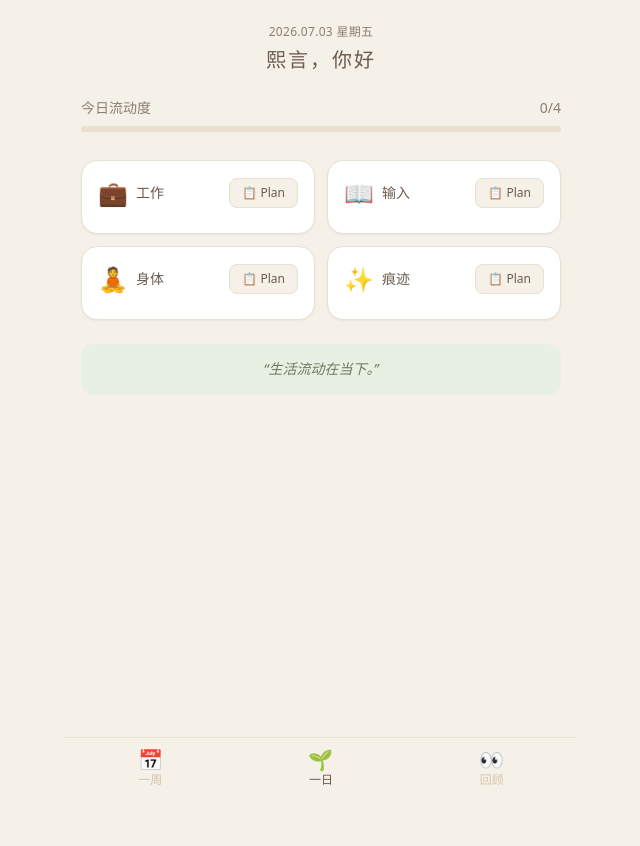
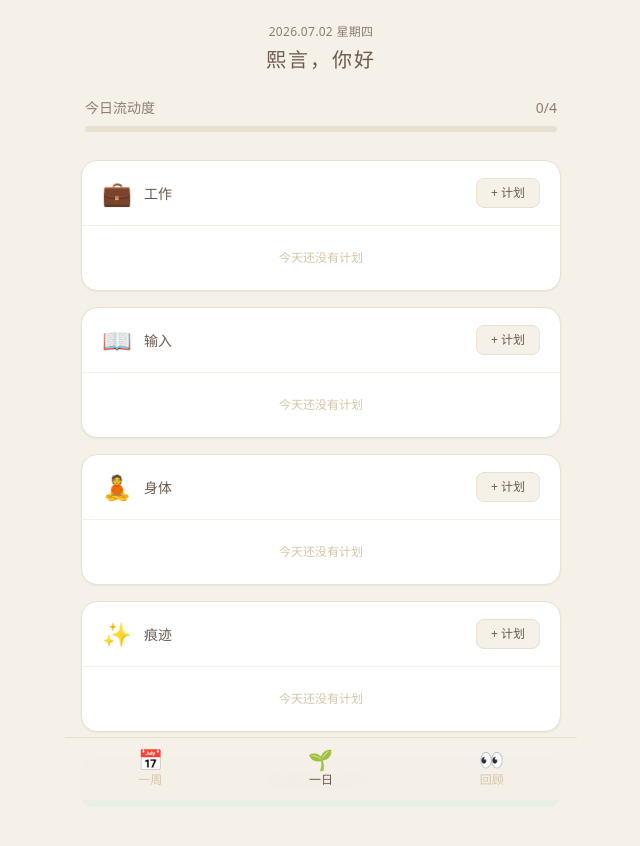
Before and after one commit to ifnotnowthenwhen/rizi-app, a React (Vite) app: page / in a window 1280 px wide. Shown: the top 846 px of the page, without its empty margins (319-959 px from the left). Before the commit the page ends 800 px from the top, so only its background shows below. Built offline with nearby package versions, Linux system fonts and the light colour scheme.

Commit message:
redesign: full-width module cards with plan list UI; fix: day reset at 5PM Beijing time

```diff
--- a/src/pages/HomePage.tsx
+++ b/src/pages/HomePage.tsx
@@ -8,24 +8,20 @@ import JobModal from '../components/JobModal'
 import InputModal from '../components/InputModal'
 import BodyModal from '../components/BodyModal'
 import TraceModal from '../components/TraceModal'
-import type { ModuleType, JobPlan, InputPlan, BodyPlan, TracePlan } from '../types'
+import type { ModuleType } from '../types'
 
-const MODULES: { key: ModuleType; icon: string; label: string }[] = [
-  { key: 'job', icon: '💼', label: '工作' },
-  { key: 'input', icon: '📖', label: '输入' },
-  { key: 'body', icon: '🧘', label: '身体' },
-  { key: 'trace', icon: '✨', label: '痕迹' },
+const MODULES: { key: ModuleType; icon: string; label: string; color: string }[] = [
+  { key: 'job', icon: '💼', label: '工作', color: 'border-l-sage' },
+  { key: 'input', icon: '📖', label: '输入', color: 'border-l-blue-300' },
+  { key: 'body', icon: '🧘', label: '身体', color: 'border-l-amber-300' },
+  { key: 'trace', icon: '✨', label: '痕迹', color: 'border-l-purple-300' },
 ]
 
-function getPlanLabel(key: ModuleType, plan: JobPlan | InputPlan | BodyPlan | TracePlan): string {
-  if (plan.type === 'custom') return plan.customText || '干点别的'
-  const labels: Record<string, Record<string, string>> = {
+const PLAN_LABELS: Record<string, Record<string, string>> = {
   job: { collect: '收藏 5 个岗位', submit: '投递 5 份简历', resume: '修改简历', portfolio: '修改作品集' },
   input: { read: '阅读', study: '学习', course: '看课程', case: '看案例' },
   body: { walk: '散步', bike: '骑车', exercise: '健身操' },
   trace: { diary: '日记', write: '写作', chore: '做家务' },
-  }
-  return labels[key]?.[plan.type] || plan.type
 }
 
 export default function HomePage() {
@@ -37,12 +33,43 @@ export default function HomePage() {
 
   const handleModuleComplete = (module: ModuleType) => {
     updateData(d => {
-      const record = d.records.find(r => r.date === getTodayStr())
+      const record = d.records.find((r: any) => r.date === getTodayStr())
       if (record) {
         record.modules[module].completed = true
       }
     })
     setJustCompleted(module)
+  }
+
+  const handleItemDone = (module: ModuleType, planType: string) => {
+    const plan = todayRecord.modules[module].plans.find(p => p.type === planType)
+    updateData(d => {
+      const record = d.records.find((r: any) => r.date === getTodayStr())
+      if (!record) return
+      // Add to dones
+      record.modules[module].dones.push({
+        type: planType as any,
+        ...(plan?.customText ? { customText: plan.customText } : {}),
+        timestamp: new Date().toISOString(),
+      })
+      // Check if module should be completed
+      if (record.modules[module].dones.length > 0) {
+        record.modules[module].completed = true
+      }
+    })
+    setJustCompleted(module)
+  }
+
+  const getPlanLabel = (module: ModuleType, type: string, customText?: string) => {
+    if (type === 'custom') return customText || '干点别的'
+    return PLAN_LABELS[module]?.[type] || type
+  }
+
+  const getModuleProgress = (module: ModuleType) => {
+    const m = todayRecord.modules[module]
+    const doneCount = m.dones.length
+    const planCount = m.plans.length
+    return `${doneCount}/${planCount}`
   }
 
   return (
@@ -54,53 +81,80 @@ export default function HomePage() {
       </div>
 
       {/* 进度条 */}
-      <div className="mb-7">
-        <ProgressBar
-          current={completedCount}
-          total={4}
-          label="今日流动度"
-        />
+      <div className="mb-7 px-1">
+        <ProgressBar current={completedCount} total={4} label="今日流动度" />
       </div>
 
-      {/* 四个模块 + 计划项 */}
-      <div className="grid grid-cols-2 gap-3">
+      {/* 模块列表 */}
+      <div className="flex flex-col gap-4">
         {MODULES.map(m => {
           const moduleData = todayRecord.modules[m.key]
           const hasPlans = moduleData.plans.length > 0
-          const plannedLabels = moduleData.plans.map(p => getPlanLabel(m.key, p as any))
+          const allDone = hasPlans && moduleData.plans.every(p =>
+            moduleData.dones.some(d => d.type === p.type)
+          )
 
           return (
-            <div key={m.key} className="bg-white rounded-2xl p-4 border border-warm-gray shadow-sm">
-              <div className="flex items-center justify-between mb-2">
-                <div className="flex items-center gap-2">
+            <div
+              key={m.key}
+              className={`bg-white rounded-2xl border border-warm-gray shadow-sm overflow-hidden transition-all duration-300 ${
+                allDone ? 'opacity-50' : ''
+              }`}
+            >
+              {/* 头部 */}
+              <div className="flex items-center justify-between px-5 py-4 border-b border-cream">
+                <div className="flex items-center gap-3">
                   <span className="text-2xl">{m.icon}</span>
-                  <span className={`text-sm font-medium ${moduleData.completed ? 'text-deep-brown' : 'text-caramel'}`}>
-                    {m.label}
+                  <div>
+                    <span className="text-sm font-medium text-caramel">{m.label}</span>
+                    {hasPlans && (
+                      <span className="text-xs text-deep-brown ml-2">
+                        {getModuleProgress(m.key)}
                       </span>
-                </div>
-                <div className="flex gap-1.5">
-                  <button onClick={() => setActiveModal({ type: m.key, mode: 'plan' })}
-                    className="text-xs px-3 py-1.5 rounded-lg bg-cream text-caramel border border-warm-gray hover:bg-warm-gray transition-colors">
-                    📋 Plan
-                  </button>
-                  {hasPlans && (
-                    <button onClick={() => setActiveModal({ type: m.key, mode: 'done' })}
-                      className="text-xs px-3 py-1.5 rounded-lg bg-sage-light text-sage-dark border border-sage/30 hover:bg-sage hover:text-white transition-colors">
-                      ✅ Done
-                    </button>
                     )}
                   </div>
                 </div>
-              {moduleData.completed && <div className="text-xs text-sage mb-1">已完成</div>}
-              {hasPlans && (
-                <div className="flex gap-1.5 flex-wrap mt-1">
-                  {plannedLabels.map((label, i) => (
-                    <span key={i} className="text-xs bg-cream text-deep-brown rounded-lg px-2.5 py-1 border border-warm-gray">
-                      {label}
+                <button
+                  onClick={() => setActiveModal({ type: m.key, mode: 'plan' })}
+                  className="text-xs px-3.5 py-1.5 rounded-lg bg-cream text-caramel border border-warm-gray hover:bg-warm-gray transition-colors"
+                >
+                  + 计划
+                </button>
+              </div>
+
+              {/* 计划列表 */}
+              <div className="px-5 py-3">
+                {hasPlans ? (
+                  <div className="flex flex-col gap-1.5">
+                    {moduleData.plans.map(plan => {
+                      const isDone = moduleData.dones.some(d => d.type === plan.type)
+                      const label = getPlanLabel(m.key, plan.type, plan.customText)
+
+                      if (isDone) return null // Don't show done items
+
+                      return (
+                        <div
+                          key={plan.type + (plan.customText || '')}
+                          onClick={() => handleItemDone(m.key, plan.type)}
+                          className="flex items-center gap-3 py-2 px-3 rounded-xl hover:bg-cream cursor-pointer group transition-colors"
+                        >
+                          <span className="w-5 h-5 rounded-full border-2 border-light-brown flex items-center justify-center group-hover:border-sage transition-colors flex-shrink-0">
+                            <span className="w-2 h-2 rounded-full bg-transparent group-hover:bg-sage transition-colors" />
                           </span>
-                  ))}
+                          <span className="text-sm text-caramel flex-1">{label}</span>
+                          <span className="text-xs text-light-brown opacity-0 group-hover:opacity-100 transition-opacity">
+                            点击完成
+                          </span>
                         </div>
+                      )
+                    })}
+                  </div>
+                ) : (
+                  <p className="text-xs text-light-brown text-center py-3">
+                    今天还没有计划
+                  </p>
                 )}
+              </div>
             </div>
           )
         })}
@@ -109,38 +163,38 @@ export default function HomePage() {
       {/* 反馈文案 */}
       <FeedbackBanner justCompleted={justCompleted} />
 
-      {/* 弹窗区域 */}
-      {activeModal?.type === 'job' && (
+      {/* 弹窗 */}
+      {activeModal?.mode === 'plan' && activeModal.type === 'job' && (
         <JobModal
           record={todayRecord}
-          initialMode={activeModal.mode}
+          initialMode="plan"
           onComplete={() => handleModuleComplete('job')}
           onClose={() => setActiveModal(null)}
           updateData={updateData}
         />
       )}
-      {activeModal?.type === 'input' && (
+      {activeModal?.mode === 'plan' && activeModal.type === 'input' && (
         <InputModal
           record={todayRecord}
-          initialMode={activeModal.mode}
+          initialMode="plan"
           onComplete={() => handleModuleComplete('input')}
           onClose={() => setActiveModal(null)}
           updateData={updateData}
         />
       )}
-      {activeModal?.type === 'body' && (
+      {activeModal?.mode === 'plan' && activeModal.type === 'body' && (
         <BodyModal
           record={todayRecord}
-          initialMode={activeModal.mode}
+          initialMode="plan"
           onComplete={() => handleModuleComplete('body')}
           onClose={() => setActiveModal(null)}
           updateData={updateData}
         />
       )}
-      {activeModal?.type === 'trace' && (
+      {activeModal?.mode === 'plan' && activeModal.type === 'trace' && (
         <TraceModal
           record={todayRecord}
-          initialMode={activeModal.mode}
+          initialMode="plan"
           onComplete={() => handleModuleComplete('trace')}
           onClose={() => setActiveModal(null)}
           updateData={updateData}
--- a/src/utils/date.ts
+++ b/src/utils/date.ts
@@ -1,5 +1,10 @@
 export function getTodayStr(): string {
   const d = new Date()
+  // Beijing timezone: day resets at 5PM (17:00)
+  // If before 5PM, we're still in yesterday's "day" (which started at 5PM yesterday)
+  if (d.getHours() < 17) {
+    d.setDate(d.getDate() - 1)
+  }
   return formatDate(d)
 }
 
```
Lines whose indentation alone changed are shown as unchanged.
